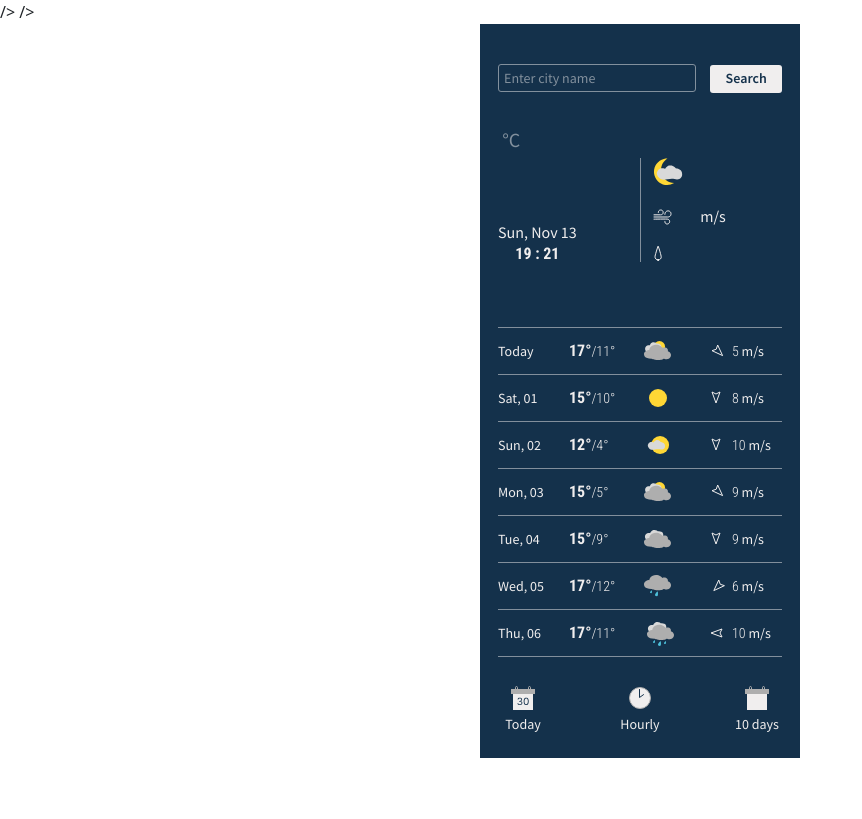
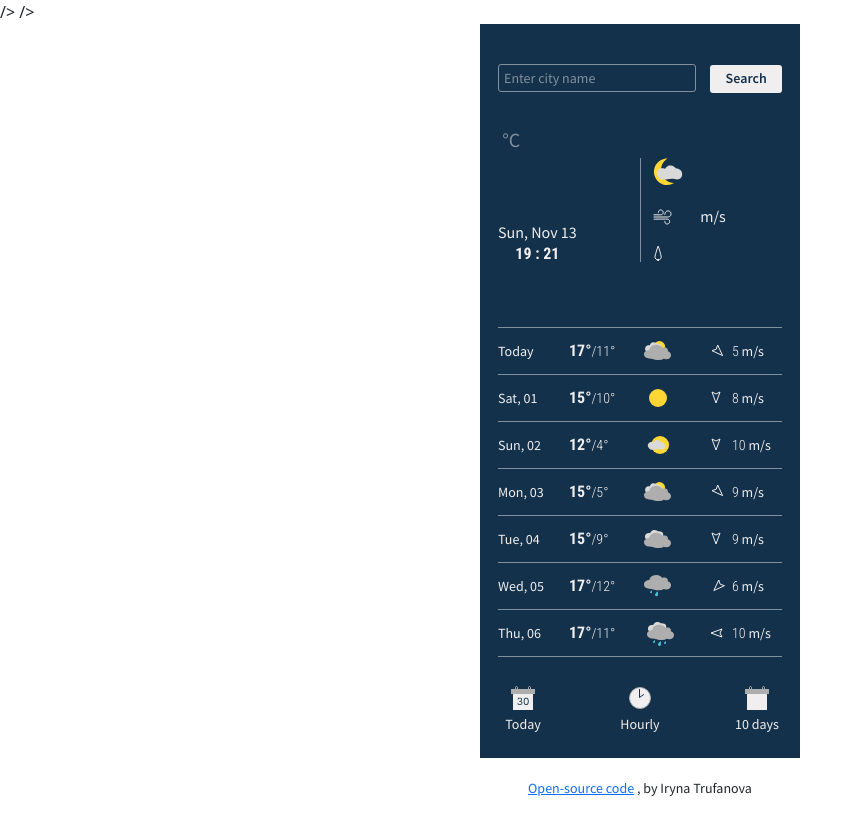
Before and after one commit to iutruf/weather-app, a plain HTML site: page index.html in a window 1280 px wide. Shown: the whole page, without its empty margins (0-862 px from the left). Drawn offline with nearby package versions, Linux system fonts and the light colour scheme.

Commit message:
Add the link to GitHub repository

```diff
--- a/index.html
+++ b/index.html
@@ -245,6 +245,13 @@
       </div>
       <hr class="end" />
     </div>
+    <div class="gitHub">
+      <a href="https://github.com/iutruf/weather-app" target="_blank"
+        >Open-source code</a
+      >
+      <span class="app-text">, by Iryna Trufanova</span>
+    </div>
+
     <script src="src/index.js"></script>
   </body>
 </html>
--- a/src/styles.css
+++ b/src/styles.css
@@ -93,17 +93,17 @@ h1 {
 
   line-height: 20px;
 }
-a {
+.degree {
   font-size: 20px;
   color: #f0eeee;
   opacity: 50%;
   text-decoration: none;
 }
-a:focus {
+.degree:focus {
   color: #f0eeee;
   opacity: 100%;
 }
-a:visited {
+.degree:visited {
   color: #f0eeee;
   opacity: 100%;
 }
@@ -331,3 +331,13 @@ hr {
 
   padding: 0;
 }
+.gitHub {
+  display: block;
+  width: 320px;
+  padding: 20px 0;
+
+  margin: 0 auto;
+  text-align: center;
+  font-family: "Source Sans Pro", sans-serif;
+  font-size: 14px;
+}
```
